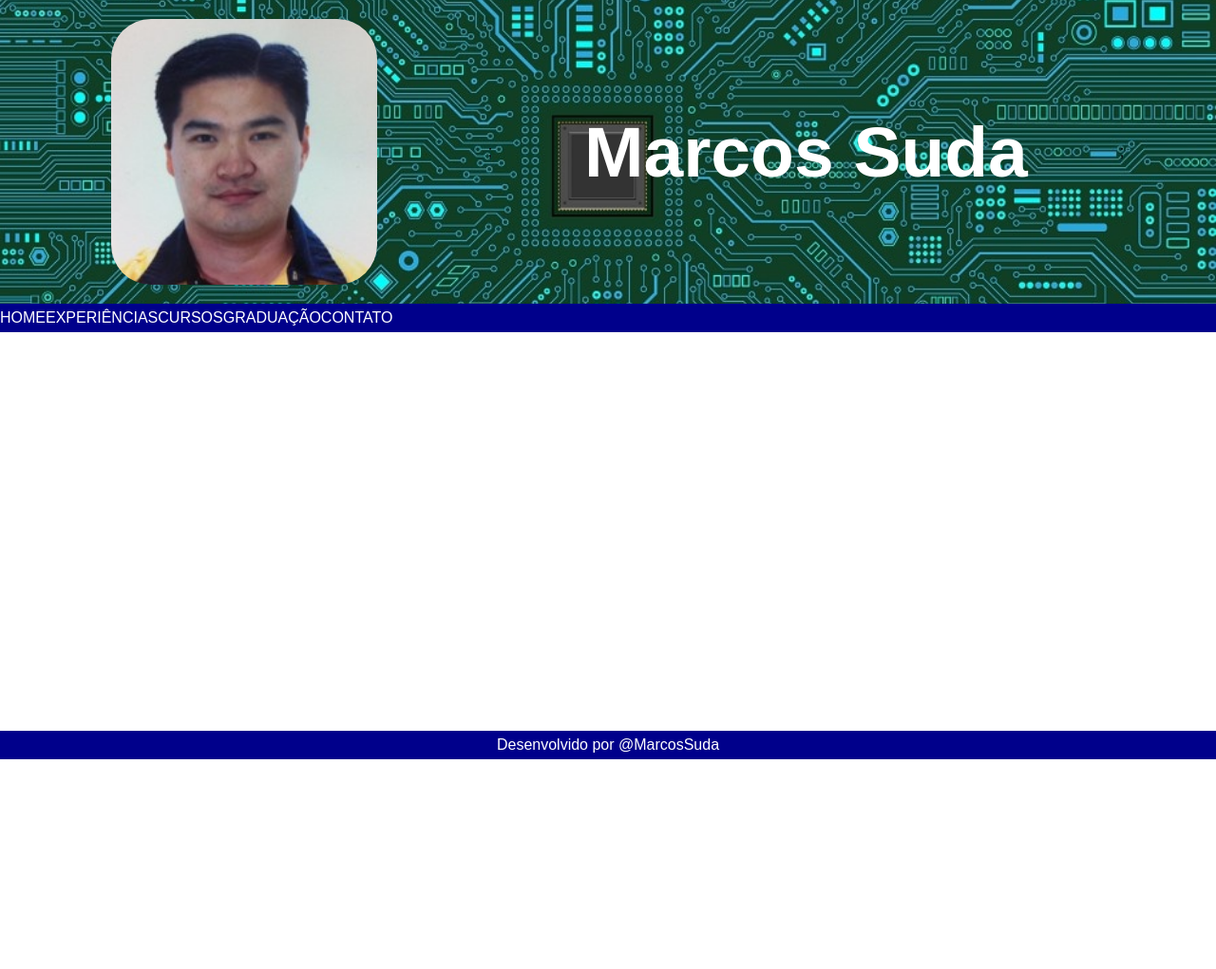
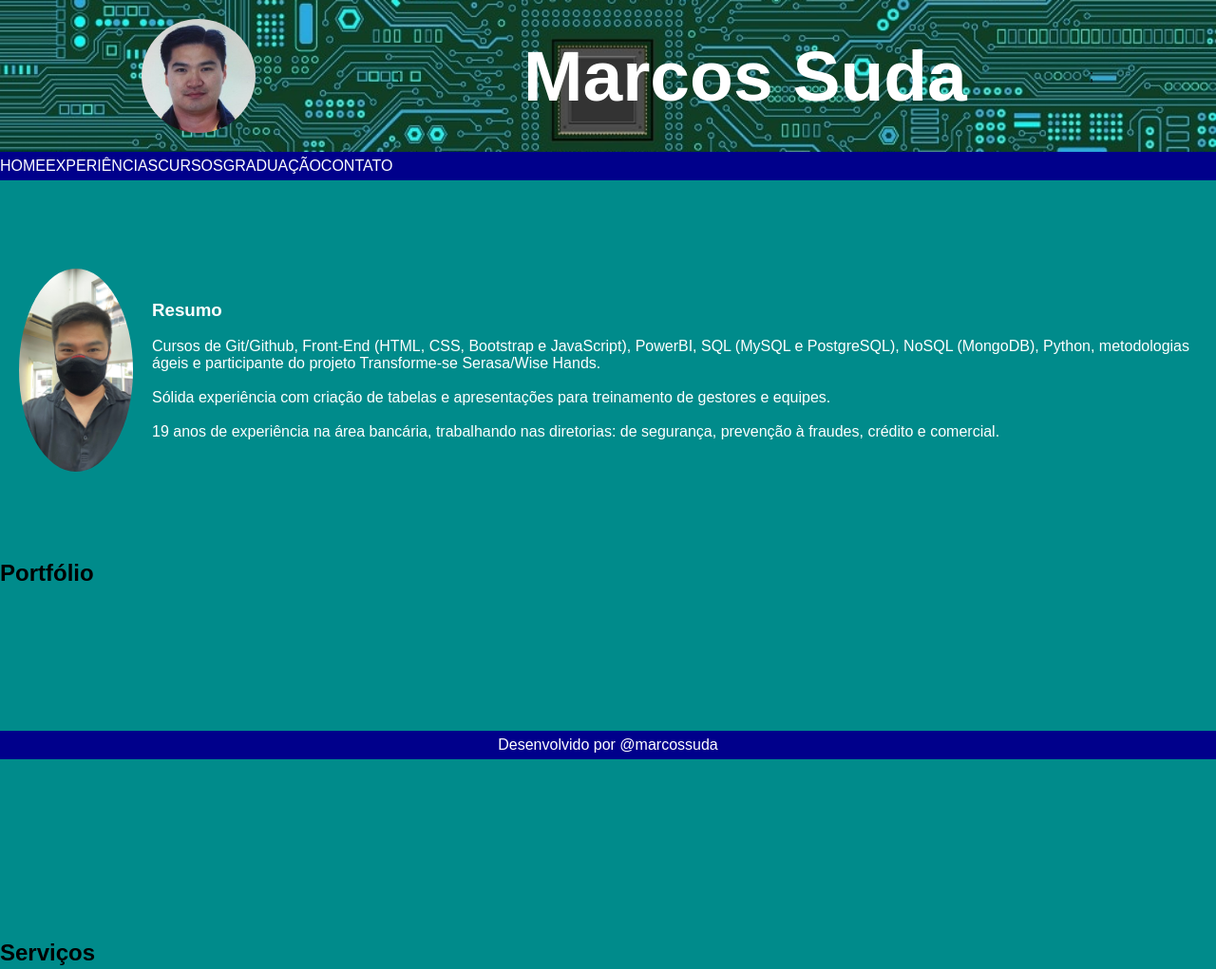
Before and after one commit to mpsuda/CV_Marcos, a plain HTML site: page index.html in a window 1280 px wide. Shown: the top 1021 px of the page at 95% size. Before the commit the page ends 800 px from the top, so only its background shows below. Drawn offline with Linux system fonts and the light colour scheme.

Commit message:
Foto e texto Main

```diff
--- a/index.css
+++ b/index.css
@@ -23,10 +23,9 @@ header h1{
 }
 
 #principal{
-    margin-top: 10px;
-    margin-bottom: 10px;
-    width: 130px ;
-    border-radius:60%;
+    margin: 20px;
+    width: 120px ;
+    border-radius:65%;
     justify-content: space-evenly;
 }
 
@@ -129,12 +128,6 @@ section#texto h1{
     color: white;
 }
 
-#principal{
-    width: 280px;
-    margin: 20px;
-    border-radius: 15%;
-}
-
 .branco{
     color: white;
 }
--- a/index.html
+++ b/index.html
@@ -14,7 +14,7 @@ href="index.css"
         <img id="principal"
 src="imagens/foto_Marcos.png"
 alt=" Marcos Suda"> ;
-        <h1>Marcos Suda</h1>;
+        <h1>Marcos   Suda</h1>;
     </header>
 
     <Nav>
@@ -28,11 +28,43 @@ alt=" Marcos Suda"> ;
     </Nav>
 
     <main>
+        <section id="home" class="sessao">
+            <img id="principal" src="imagens/Foto_Perfil.jpg" alt="Imagem do Marcos">
+
+            <section id="texto">
+                <h1>Resumo</h1>
+                <br>
+                <p class="branco">
+                    Cursos de Git/Github, Front-End (HTML, CSS, Bootstrap e JavaScript), PowerBI, SQL (MySQL e PostgreSQL), NoSQL (MongoDB), Python, metodologias ágeis e participante do projeto Transforme-se Serasa/Wise Hands.
+                </p>
+                <br>
+                <p class="branco">
+                    Sólida experiência com criação de tabelas e apresentações para treinamento de gestores e equipes.
+                </p>
+                <br>
+                <p class="branco">
+                    19 anos de experiência na área bancária, trabalhando nas diretorias: de segurança, prevenção à fraudes, crédito e comercial.
+                </p>
+            </section>
+        </section>
+
+        <section id="portfolio" class="sessao">
+            <h1>Portfólio</h1>
+        </section>
+
+        <section id="servicos" class="sessao">
+            <h1>Serviços</h1>
+        </section>
+
+        <section id="contato" class="sessao">
+            <h1>Contato</h1>
+        </section>
+    </main>
 
     </main>
 
     <footer>
-        <p>Desenvolvido por @MarcosSuda</p>
+        <p>Desenvolvido por @marcossuda</p>
     </footer>
 
 </body>
```
Also changed, not shown: Imagens/Foto_Perfil.jpg (added).
